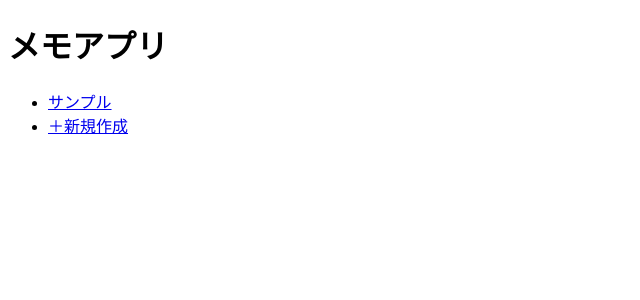
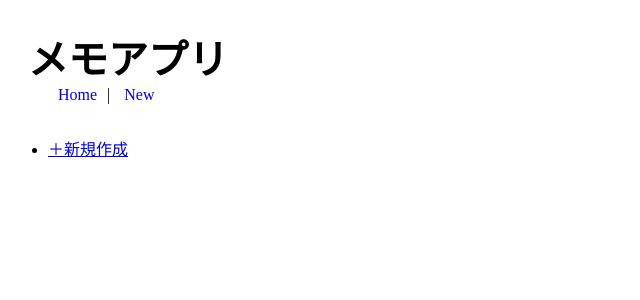
Before and after one commit to m-ito66/spa_memo_app, a Vue app: page /#/ in a window 1280 px wide. Shown: the top 300 px of the page, without its empty margins (0-640 px from the left). Built offline with nearby package versions, Linux system fonts and the light colour scheme.

Commit message:
スタイルを整える

```diff
--- a/src/App.vue
+++ b/src/App.vue
@@ -31,3 +31,30 @@
     }
   }
 </script>
+
+<style>
+h1 {
+  font-size: 40px;
+}
+header {
+    position: fixed;
+}
+.index {
+  position: fixed;
+  top: 120px;
+  width: 250px;
+}
+.form {
+  position: fixed;
+  top: 140px;
+  left: 260px;
+}
+textarea {
+  display: block;
+  height: 150px;
+  margin-bottom: 5px;
+}
+button {
+  margin-right: 5px;
+}
+</style>
--- a/src/components/Edit.vue
+++ b/src/components/Edit.vue
@@ -1,8 +1,12 @@
 <template>
   <div>
     <textarea type='text' v-model='memo'></textarea>
-    <button @click='updateMemo'>更新</button>
-    <button @click='deleteMemo'>削除</button>
+    <button @click='updateMemo'>
+      更新
+    </button>
+    <button @click='deleteMemo'>
+      削除
+    </button>
   </div>
 </template>
 
@@ -22,7 +26,7 @@
           return this.$store.getters.getMemoById(this.$route.params.id).content
         },
         set(val) {
-          return this.Memo = val
+          this.Memo = val
         }
       }
     },
@@ -48,3 +52,7 @@
     }
   }
 </script>
+
+<style>
+
+</style>
--- a/src/components/Header.vue
+++ b/src/components/Header.vue
@@ -1,5 +1,30 @@
 <template>
   <div>
     <h1>メモアプリ</h1>
+    <div id="nav">
+      <ul>
+        <router-link to="/">
+          <li>Home</li>
+        </router-link>|
+        <router-link to="/new">
+          <li>New</li>
+        </router-link>
+      </ul>
+    </div>
   </div>
 </template>
+
+<style scoped>
+  h1 {
+    margin: 20px 0 0 20px;
+  }
+  ul {
+    display: inline-block;
+    list-style-type: none;
+    margin-top: 0;
+  }
+  ul li {
+    display: inline-block;
+    margin: 0 10px;
+  }
+</style>
--- a/src/components/New.vue
+++ b/src/components/New.vue
@@ -1,7 +1,9 @@
 <template>
   <div>
     <textarea type='text' v-model='newMemo' placeholder='新しいメモ'></textarea>
-    <button @click='addMemo'>登録</button>
+    <button @click='addMemo'>
+      登録
+    </button>
   </div>
 </template>
 
--- a/src/router/index.js
+++ b/src/router/index.js
@@ -13,15 +13,11 @@ const routes = [
   {
     path: '/new',
     name: 'New',
-    // route level code-splitting
-    // this generates a separate chunk (about.[hash].js) for this route
-    // which is lazy-loaded when the route is visited.
-    component: () => import(/* webpackChunkName: "about" */ '../views/New.vue')
+    component: () => import('../views/New.vue')
   },
   {
     path: '/:id',
     name: 'memo',
-    props: true,
     component: () => import( '../views/Edit.vue')
   }
 ]
--- a/src/views/Edit.vue
+++ b/src/views/Edit.vue
@@ -1,8 +1,14 @@
 <template>
-  <div class="edit">
-    <Header/>
-    <Edit/>
-    <MemoIndex/>
+  <div>
+    <header>
+      <Header/>
+    </header>
+    <div class='index'>
+      <MemoIndex/>
+    </div>
+    <div class='form'>
+      <Edit/>
+    </div>
   </div>
 </template>
 
@@ -21,3 +27,11 @@ export default {
   }
 }
 </script>
+
+<style>
+  .edit {
+    position: fixed;
+    top: 120px;
+    left: 35%;
+  }
+</style>
--- a/src/views/Home.vue
+++ b/src/views/Home.vue
@@ -1,7 +1,11 @@
 <template>
-  <div class="home">
-    <Header/>
-    <MemoIndex/>
+  <div>
+    <header>
+      <Header/>
+    </header>
+    <div class='index'>
+      <MemoIndex/>
+    </div>
   </div>
 </template>
 
@@ -18,3 +22,7 @@ export default {
   }
 }
 </script>
+
+<style>
+
+</style>
--- a/src/views/New.vue
+++ b/src/views/New.vue
@@ -1,13 +1,20 @@
 <template>
-  <div class="new">
-    <Header/>
-    <New/>
-    <MemoIndex/>
+  <div>
+    <header>
+      <Header/>
+    </header>
+    <div class='contents'>
+      <div class='index'>
+        <MemoIndex/>
+      </div>
+      <div class='form'>
+        <New/>
+      </div>
+    </div>
   </div>
 </template>
 
 <script>
-// @ is an alias to /src
 import Header from '@/components/Header.vue'
 import MemoIndex from '@/components/MemoIndex.vue'
 import New from '@/components/New.vue'
--- a/store/index.js
+++ b/store/index.js
@@ -6,13 +6,8 @@ Vue.use(Vuex)
 
 const store = new Vuex.Store({
   state: {
-    memos: [
-      {
-        id: 1,
-        content: 'サンプル'
-      },
-    ],
-    nextMemoId: 3,
+    memos: [],
+    nextMemoId: 1,
   },
 
   getters: {
@@ -34,14 +29,12 @@ const store = new Vuex.Store({
       router.push('./')
     },
     updateMemo (state, { memo, memoId }) {
-      console.log('更新')
       const target = state.memos.find(element => element.id === memoId)
       target.content = memo
       state.save
       router.push('./')
     },
     deleteMemo (state, { memoId }) {
-      console.log('削除')
       const key = state.memos.findIndex(element => element.id === memoId)
       state.memos.splice(key,1)
       state.save
@@ -61,13 +54,10 @@ const store = new Vuex.Store({
       if (localStorage.getItem('memo-app-data')) {
         const store = JSON.parse(localStorage.getItem('memo-app-data'))
         this.replaceState(Object.assign(state, store))
+        router.push('./')
       }
     }
   }
 })
 
-store.subscribe((mutation, state) => {
-  localStorage.setItem('memo-app-data', JSON.stringify(state))
-})
-
 export default store
```
Also changed, not shown: src/components/MemoIndex.vue (+8 -2 lines).
